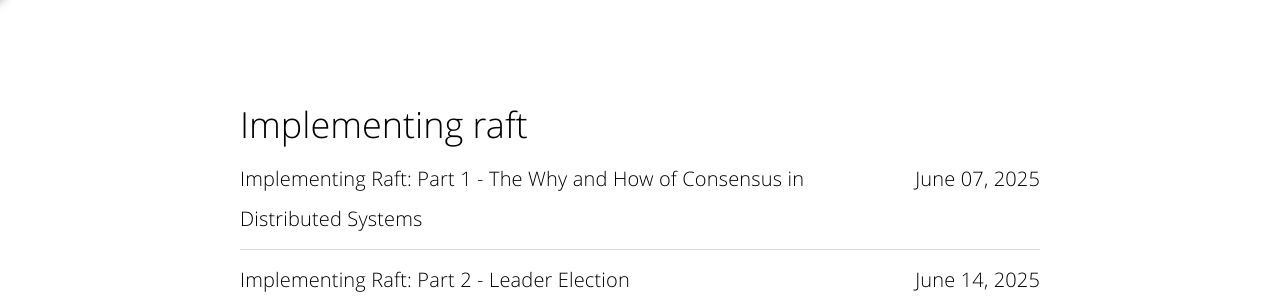
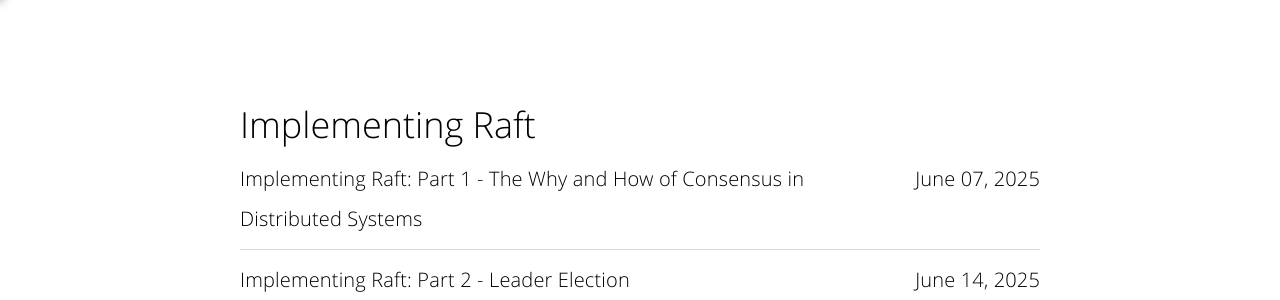
Before and after one commit to mohllal/mohllal.github.io, a Jekyll site: the page built from pages/series.html, in a window 1280 px wide. Shown: the part 900-1200 px from the top of the page. Built offline with Jekyll 4.4.1, drawn with Linux system fonts in a browser that asks for light colours.

Commit message:
Fix category title capitalization in series page

```diff
--- a/pages/series.html
+++ b/pages/series.html
@@ -6,7 +6,7 @@ description: Explore multi-part posts organized into complete series to follow a
 ---
 
 {% for category in site.categories %}
-<span class="category-title" id="{{ category[0] | slugify }}">{{ category[0] | capitalize }}</span>
+<span class="category-title" id="{{ category[0] | slugify }}">{{ category[0] }}</span>
 <ul class="post-list">
   {% assign pages_list = category[1] %}
   {% for post in pages_list reversed %}
```
